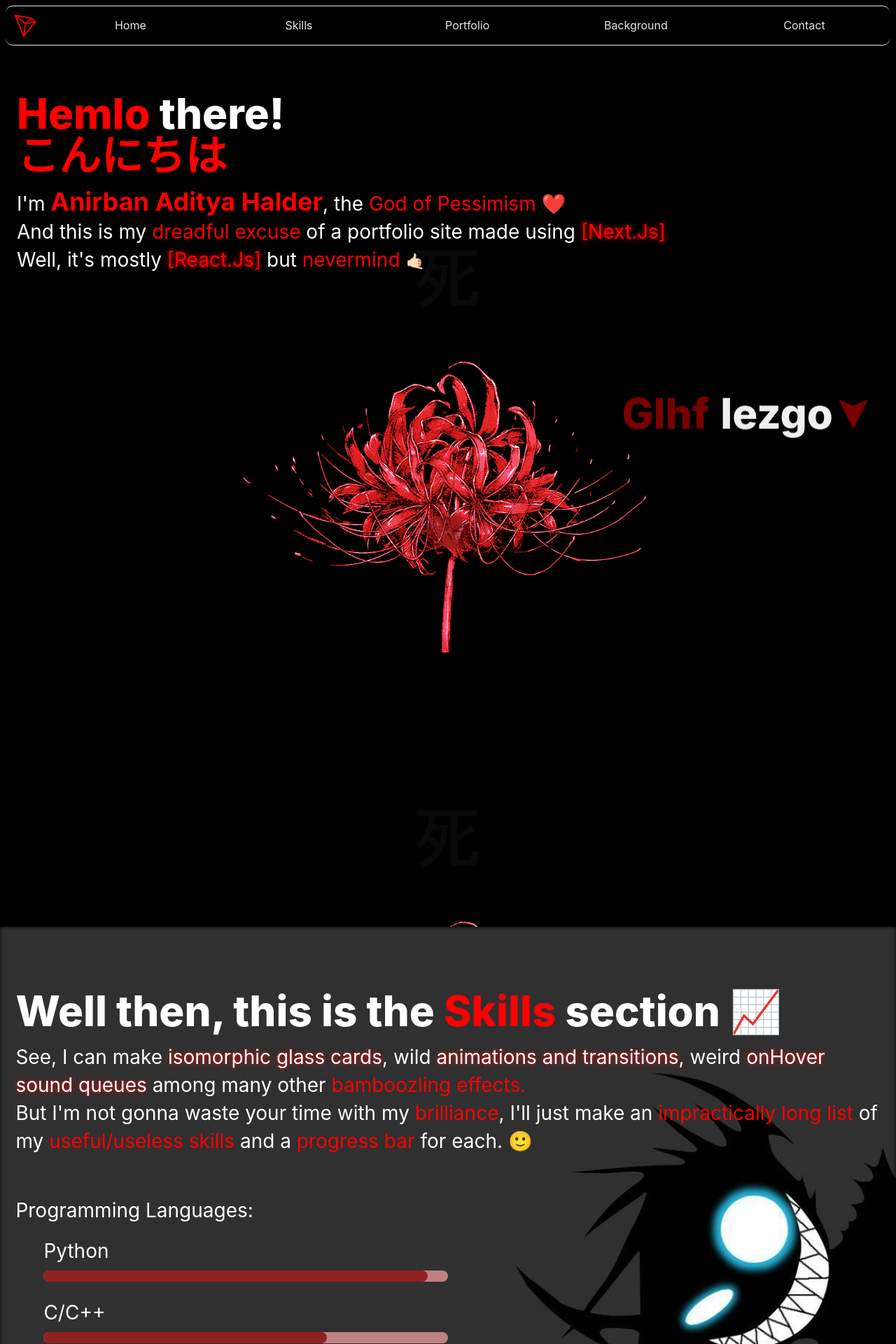
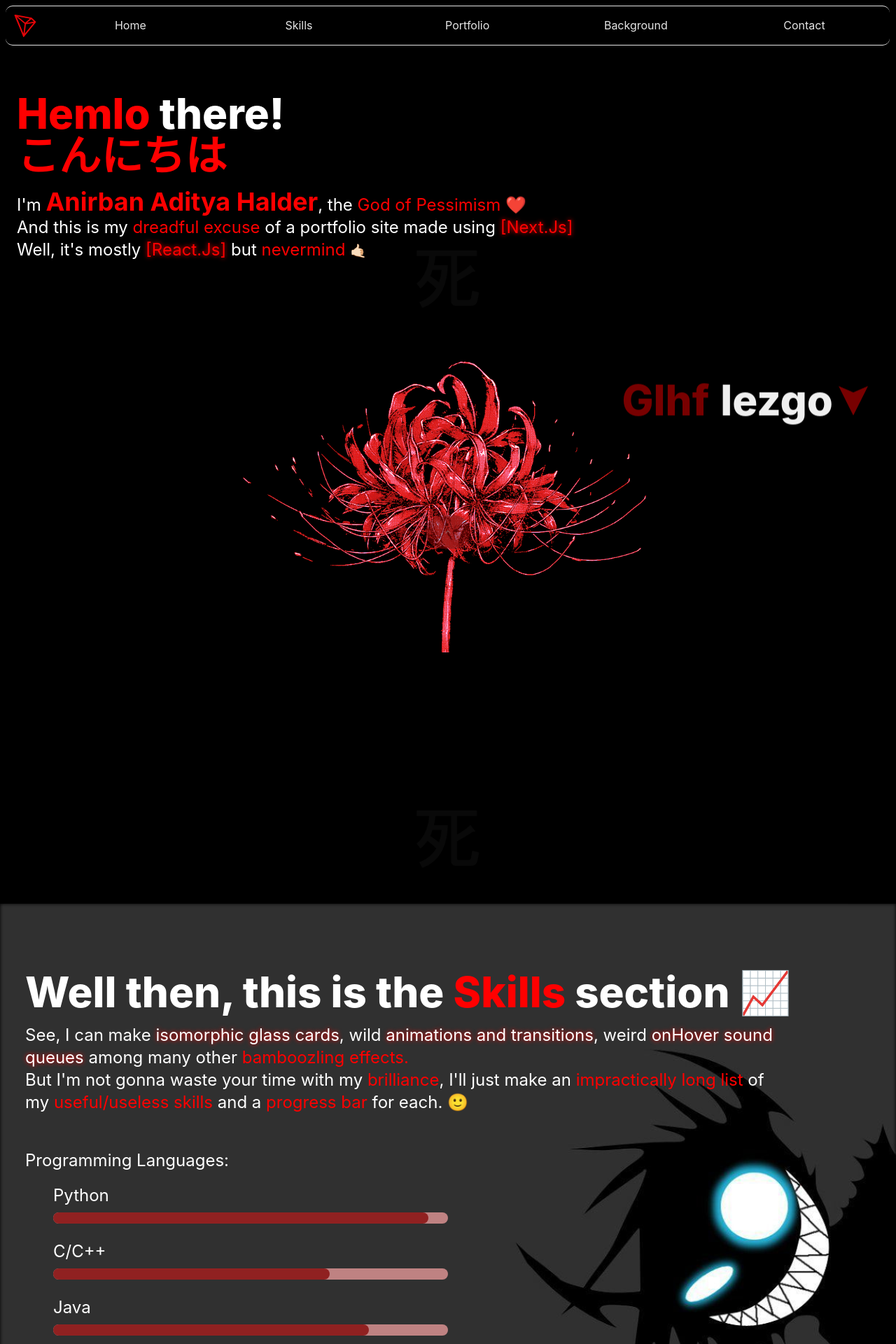
Before and after one commit to banboy38/showcase-website, a Next.js app: page / in a window 1280 px wide. Shown: the top 1920 px of the page at 70% size. Built offline with nearby package versions, Linux system fonts and the light colour scheme.

Commit message:
font-size change

```diff
--- a/components/introCard/style.js
+++ b/components/introCard/style.js
@@ -9,8 +9,8 @@ export const Paper = styled.div`
 
     background-color : transparent;
 
-    font-size: 1.75rem;
-    line-height: 2.5rem;
+    font-size: 1.5rem;
+    line-height: 2rem;
 
     margin: 1.5rem;
     margin-top : 3em;
@@ -25,8 +25,8 @@ export const Paper = styled.div`
     @media (max-width: 768px) {
         margin-top: 47vh;
         padding-bottom : 9em;
-        font-size : 1.875rem;
-        line-height: 2.25rem;
+        font-size : 1.5rem;
+        line-height: 2rem;
     }
 
     // @media(max-width : 460px){
--- a/components/parallax/parallax.js
+++ b/components/parallax/parallax.js
@@ -34,8 +34,8 @@ export default function Parallax(props){
 
                         <p className="text-5xl md:text-6xl font-extrabold">Well then, this is the <Red className="cursor-pointer">Skills</Red> section 📈</p>
 
-                        <p className="mt-4">See, I can make <Shine>isomorphic glass cards</Shine>, wild <Shine>animations and transitions</Shine>, weird <Shine>onHover sound queues</Shine> among many other <Red>bamboozling effects.</Red></p>
-                        <p>But I'm not gonna waste your time with my <Red>brilliance</Red>, I'll just make an <Red>impractically long list</Red> of my <Red>useful/useless</Red> <Red>skills</Red> and a <Red>progress bar</Red> for each. 🙂</p>
+                        <p className="mt-4 w-[90%]">See, I can make <Shine>isomorphic glass cards</Shine>, wild <Shine>animations and transitions</Shine>, weird <Shine>onHover sound queues</Shine> among many other <Red>bamboozling effects.</Red></p>
+                        <p className="w-[90%]">But I'm not gonna waste your time with my <Red>brilliance</Red>, I'll just make an <Red>impractically long list</Red> of my <Red>useful/useless</Red> <Red>skills</Red> and a <Red>progress bar</Red> for each. 🙂</p>
 
 
 
--- a/components/parallax/style.js
+++ b/components/parallax/style.js
@@ -3,12 +3,12 @@ import styled from "styled-components";
 export const Pparallax = styled.div`
 
 margin-top : 3.3em;
-padding : 0.8em;
-padding-top : 3.2em;
+padding : 1.5em;
+padding-top : 4em;
 padding-bottom : 3em;
 
-font-size: 1.75rem;
-line-height: 2.5rem;
+font-size: 1.5rem;
+line-height: 2rem;
 
 box-shadow: inset 0 0 5px 0 black;
 
@@ -21,8 +21,8 @@ background-repeat: no-repeat;
 background-size: cover;
 
 @media(max-width : 460px){
-    font-size : 1.875rem;
-    line-height: 2.25rem;
+    font-size : 1.5rem;
+    line-height: 2rem;
 }
 `
 
--- a/components/portfolio/portfolio.js
+++ b/components/portfolio/portfolio.js
@@ -77,7 +77,7 @@ export default function Portfolio(props){
                         <a target = "_blank" href="http://tidbits.rf.gd" className="prnt2">
                           <div className="chld" >
                             <div className="text-2xl md:text-[1em]">Tidbits</div>
-                            <div className="fun text-2xl md:text-[0.625em] m-3">This unholy mess of <Pink>PHP, HTML,CSS and SQL</Pink> was the first site I developed. Just an ordinary blogging website with an extraordinarily confusing backend in Vanilla PHP.</div>
+                            <div className="fun text-2xl md:text-[0.625em] leading-normal m-3">This unholy mess of <Pink>PHP, HTML,CSS and SQL</Pink> was the first site I developed. Just an ordinary blogging website with an extraordinarily confusing backend in Vanilla PHP.</div>
                             {/* <div className="fun text-2xl md:text-[0.625em] m-3"><Pink >link</Pink></div>
                             <div className="fun text-2xl md:text-[0.625em] m-3"><Pink >link</Pink></div> */}
                           </div >
@@ -86,31 +86,31 @@ export default function Portfolio(props){
                         <a target = "_blank" href="https://github.com/banboy38/IEEE_Mega_Project" className="prnt2">
                           <div className="chld" >
                             <div className="text-2xl md:text-[1em]">CollegeDB</div>
-                            <div className="fun text-2xl md:text-[0.625em] m-3">A simple content management site for <Pink>BIT Mesra batch of 23'</Pink>. The authentication part is <Pink>significantly stronger</Pink> than the previous project, apart from other <Pink>improvements</Pink> in backend. Same stack though.</div>
+                            <div className="fun text-2xl md:text-[0.625em] leading-normal m-3">A simple content management site for <Pink>BIT Mesra batch of 23'</Pink>. The authentication part is <Pink>significantly stronger</Pink> than the previous project, apart from other <Pink>improvements</Pink> in backend. Same stack though.</div>
                           </div>
                         </a>
                         <a target = "_blank" href="https://banboy38.github.io/" className="prnt2">
                           <div className="chld" >
                             <div className="text-2xl md:text-[1em]">Previous Portfolio</div>
-                            <div className="fun text-2xl md:text-[0.625em] m-3">Here's my previous portfolio site from 3 years ago when I wasn't the <Pink>God of Pessimism</Pink> yet. So naturally, it's complete and utter shit.</div>
+                            <div className="fun text-2xl md:text-[0.625em] leading-normal m-3">Here's my previous portfolio site from 3 years ago when I wasn't the <Pink>God of Pessimism</Pink> yet. So naturally, it's complete and utter shit.</div>
                           </div>
                         </a>
                         <a target = "_blank" href="https://hackaduck.vercel.app/" className="prnt2">
                           <div className="chld" >
                             <div className="text-2xl md:text-[1em]">Hack-A-Duck 2.0</div>
-                            <div className="fun text-2xl md:text-[0.625em] m-3">Developed the website for <Pink>Hack-A-Duck</Pink>, the premier hackathon organized by <Pink>Psyberduck in collaboration with IET, BIT Mesra.</Pink> It was an attempt to make something unique, wacky and aesthetic. Glad it was a success 😎.</div>
+                            <div className="fun text-2xl md:text-[0.625em] leading-normal m-3">Developed the website for <Pink>Hack-A-Duck</Pink>, the premier hackathon organized by <Pink>Psyberduck in collaboration with IET, BIT Mesra.</Pink> It was an attempt to make something unique, wacky and aesthetic. Glad it was a success 😎.</div>
                           </div>
                         </a>
                         <a target = "_blank" href="https://devsdungeon.vercel.app/" className="prnt2">
                           <div className="chld" >
                             <div className="text-2xl md:text-[1em]">Devs Dungeon</div>
-                            <div className="fun text-2xl md:text-[0.625em] m-3">Developed the community website for <Pink>DevsDungeon.</Pink> Was already provided a design template for this one and couldn't improvise much, so it's quite <Pink>drab.</Pink></div>
+                            <div className="fun text-2xl md:text-[0.625em] leading-normal m-3">Developed the community website for <Pink>DevsDungeon.</Pink> Was already provided a design template for this one and couldn't improvise much, so it's quite <Pink>drab.</Pink></div>
                           </div>
                         </a>
                         <a href="/#" className="prnt2">
                           <div className="chld" >
                             <div className="text-2xl md:text-[1em]">This Site</div>
-                            <div className="fun text-2xl md:text-[0.625em] m-3">I started off with a React project, then later ended up making a <Pink>NextJs App along with TailwindCSS and Styled Components.</Pink><br/><Pink>Ggwp.</Pink></div>
+                            <div className="fun text-2xl md:text-[0.625em] leading-normal m-3">I started off with a React project, then later ended up making a <Pink>NextJs App along with TailwindCSS and Styled Components.</Pink><br/><Pink>Ggwp.</Pink></div>
                           </div>
                         </a>
 
--- a/components/portfolio/style.js
+++ b/components/portfolio/style.js
@@ -4,13 +4,13 @@ export const Parallax = styled.div`
 
 overflow : visible;
 
-margin-top : 4.3em;
+margin-top : 3.3em;
 padding : 0.8em;
 padding-top : 2.3em;
 padding-bottom : 3em;
 
-font-size: 1.75rem;
-line-height: 2.5rem;
+font-size: 1.5rem;
+line-height: 2rem;
 
 box-shadow: inset 0 0 2em 2px black;
 
```
